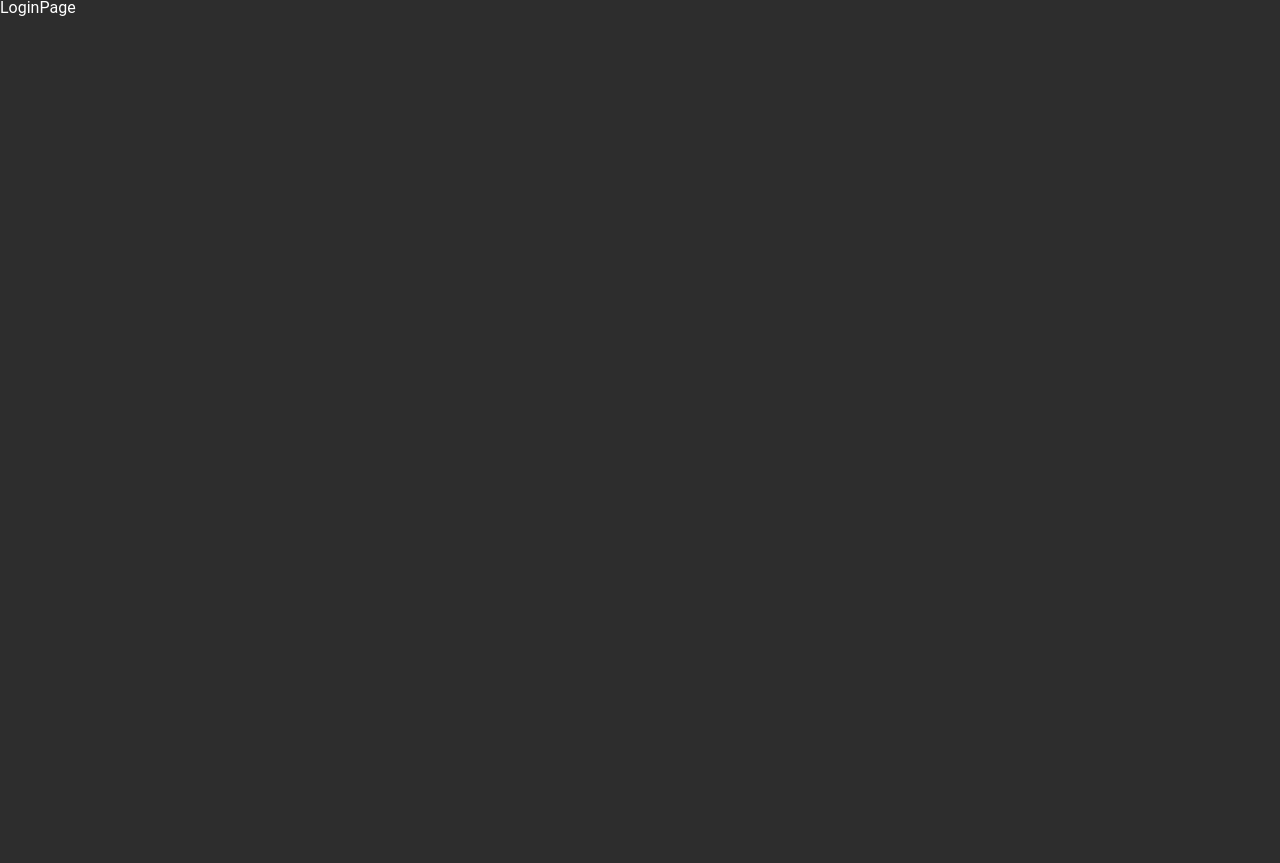
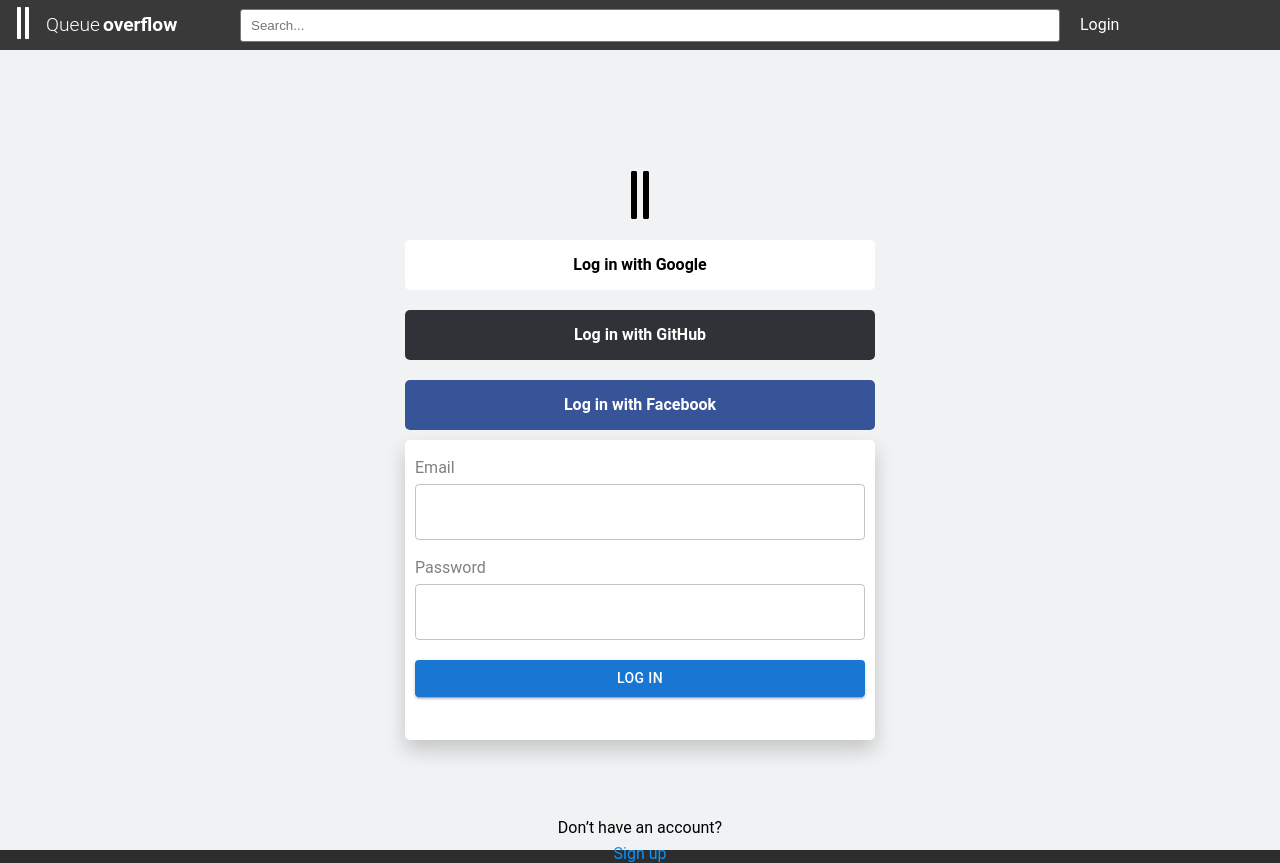
Before and after one commit to titichayajojo/Queue-overflow-project, a React (Create React App) app: page /LoginPage in a window 1280 px wide. Before the commit the page ends 800 px from the top, so only its background shows below. Built offline with nearby package versions, Linux system fonts and the light colour scheme.

Commit message:
:sparkles:  finish ui of login and register

```diff
--- a/package.json
+++ b/package.json
@@ -4,14 +4,20 @@
   "private": true,
   "proxy": "http://127.0.0.1:8000",
   "dependencies": {
+    "@emotion/react": "^11.5.0",
+    "@emotion/styled": "^11.3.0",
     "@fortawesome/fontawesome-svg-core": "^1.2.36",
     "@fortawesome/free-solid-svg-icons": "^5.15.4",
     "@fortawesome/react-fontawesome": "^0.1.16",
+    "@material/textfield": "^13.0.0",
+    "@mui/icons-material": "^5.0.5",
+    "@mui/material": "^5.0.5",
     "@testing-library/jest-dom": "^5.14.1",
     "@testing-library/react": "^11.2.7",
     "@testing-library/user-event": "^12.8.3",
     "react": "^17.0.2",
     "react-dom": "^17.0.2",
+    "react-icons": "^4.3.1",
     "react-router-dom": "^5.3.0",
     "react-scripts": "4.0.3",
     "styled-components": "^5.3.3",
--- a/src/App.js
+++ b/src/App.js
@@ -3,10 +3,13 @@
 import { Route, Switch, Redirect } from "react-router-dom";
 import LoginPage from "./Screens/LoginPage";
 import HomePage from "./Screens/HomePage";
+import Header from "../src/Components/Header/Header";
+import SignUp from "../src/Screens/SignUp";
 function App() {
   const routes = (
     <Switch>
       <Route exact path="/LoginPage" component={LoginPage} />
+      <Route exact path="/SignUp" component={SignUp} />
       <Route exact path="/" component={HomePage} />
       <Redirect to="/" />
     </Switch>
@@ -16,6 +19,7 @@
     <div>
       <Reset />
       <GlobalStyles />
+      <Header />
       <div>{routes}</div>
     </div>
   );
--- /dev/null
+++ b/src/Components/Button/NormalButton.js
@@ -0,0 +1,22 @@
+import classes from "./NormalButton.module.css";
+const NormalButton = (props) => {
+  return (
+    <div
+      className={classes.button}
+      style={{
+        ...props.item.style,
+      }}
+    >
+      <div
+        style={{
+          color: props.item.fontColor,
+
+          fontWeight: "bold",
+        }}
+      >
+        {props.item.name}
+      </div>
+    </div>
+  );
+};
+export default NormalButton;
--- /dev/null
+++ b/src/Components/Button/NormalButton.module.css
@@ -0,0 +1,10 @@
+.button{
+    background-color:yellow;
+    height:50px;
+    width:100%;
+    margin-top: 20px;
+    border-radius:5px;
+    justify-content: center;
+    align-items: center;
+    display: flex;
+}
--- a/src/Components/Header/Header.js
+++ b/src/Components/Header/Header.js
@@ -9,13 +9,21 @@
   return (
     <StyledHeader>
       <LogoLink to="/LoginPage">
-        <FontAwesomeIcon icon={faGripLinesVertical} size="2x" />
+        <FontAwesomeIcon
+          icon={faGripLinesVertical}
+          size="2x"
+          style={{ marginRight: 10 }}
+        />
         <span>
           Queue<b>overflow</b>
         </span>
       </LogoLink>
       <form action="" className="search">
-        <SearchInput type="text" placeholder="Search..."></SearchInput>
+        <SearchInput
+          type="text"
+          placeholder="Search..."
+          style={{ backgroundColor: "white" }}
+        ></SearchInput>
       </form>
       <ProfileLink to="/LoginPage">Login</ProfileLink>
     </StyledHeader>
--- /dev/null
+++ b/src/Components/Input/TextInput.js
@@ -0,0 +1,11 @@
+import classes from "./Textinput.module.css";
+import TextField from "@mui/material/TextField";
+import { fontWeight } from "@mui/system";
+export default function TextInput(props) {
+  return (
+    <div className={classes.textInput}>
+      <div style={{ color: "black", color: "grey" }}>{props.title}</div>
+      <TextField className={classes.textField} sx={{ marginTop: 1 }} />
+    </div>
+  );
+}
--- /dev/null
+++ b/src/Components/Input/Textinput.module.css
@@ -0,0 +1,10 @@
+
+.textField{
+    width:100%;
+}
+
+.textInput{
+
+    margin-top:20px;
+
+}
--- a/src/Screens/HomePage.js
+++ b/src/Screens/HomePage.js
@@ -4,7 +4,6 @@
 function HomePage() {
   return (
     <div>
-      <Header />
       <QuestionPage />
     </div>
   );
--- a/src/Screens/LoginPage.js
+++ b/src/Screens/LoginPage.js
@@ -1,9 +1,79 @@
-import Header from "../Components/Header/Header";
-
+import classes from "./LoginPage.module.css";
+import { FontAwesomeIcon } from "@fortawesome/react-fontawesome";
+import {} from "@fortawesome/free-solid-svg-icons";
+import { faGripLinesVertical } from "@fortawesome/free-solid-svg-icons";
+import Button from "@mui/material/Button";
+import { Link } from "react-router-dom";
+import NormalButton from "../Components/Button/NormalButton";
+import TextInput from "../Components/Input/TextInput";
+const buttons = [
+  {
+    name: "Log in with Google",
+    style: { background: "#FFFFFF" },
+    fontColor: "black",
+  },
+  {
+    name: "Log in with GitHub",
+    style: { background: "#2F3337" },
+    fontColor: "white",
+  },
+  {
+    name: "Log in with Facebook",
+    style: { background: "#385499" },
+    fontColor: "white",
+  },
+];
 function LoginPage() {
   return (
     <div>
-      <div>LoginPage</div>
+      <div className={classes.body}>
+        {/* <FontAwesomeIcon icon={faAdjust} size="3x" color={"black"} /> */}
+        <div className={classes.column}>
+          <div className={classes.logo}>
+            <FontAwesomeIcon
+              icon={faGripLinesVertical}
+              size="3x"
+              color={"black"}
+            />
+          </div>
+
+          {buttons.map((item) => {
+            return <NormalButton item={item} />;
+          })}
+
+          <div className={classes.inputBox}>
+            <TextInput title={"Email"} />
+            <TextInput title={"Password"} />
+            <Button
+              variant="contained"
+              className={classes.loginButton}
+              style={{ marginTop: 20 }}
+            >
+              Log in
+            </Button>
+          </div>
+          <div
+            style={{
+              marginTop: 80,
+
+              color: "black",
+            }}
+          >
+            Don’t have an account?
+          </div>
+          <Link to="/SignUp" style={{ textDecoration: "none" }}>
+            <div
+              style={{
+                marginTop: 10,
+
+                color: "#0A95FF",
+              }}
+            >
+              Sign up
+            </div>
+          </Link>
+        </div>
+      </div>
     </div>
   );
 }
--- /dev/null
+++ b/src/Screens/LoginPage.module.css
@@ -0,0 +1,62 @@
+.body{
+
+    background-color: rgba(241,242,243);
+    height: 100vh;
+    width: 100vw;
+    display: flex;
+    flex-direction: column;
+
+    align-items: center;
+}
+
+.column{
+    display: flex;
+    flex-direction: column;
+    align-items: center;
+
+    margin-top:120px;
+
+
+
+}
+
+.logo{
+
+
+    height:50px;
+    width:50px;
+    justify-content: center;
+    align-items: center;
+     display: flex;
+
+}
+
+.button{
+    background-color:yellow;
+    height:50px;
+    width:450px;
+    margin-top: 20px;
+    border-radius:5px;
+    justify-content: center;
+    align-items: center;
+    display: flex;
+}
+
+.inputBox{
+    background-color:rgb(255,255,255);
+    padding-left: 10px;
+    padding-right:10px;
+    height:300px;
+    width:450px;
+    margin-top: 10px;
+    border-radius:5px;
+    box-shadow: 0 10px 20px rgba(0,0,0,0.19);
+}
+
+
+.loginButton{
+    width:100%;
+
+
+
+}
--- /dev/null
+++ b/src/Screens/SignUp.js
@@ -0,0 +1,108 @@
+import classes from "./SignUpPage.module.css";
+import { FontAwesomeIcon } from "@fortawesome/react-fontawesome";
+import { faGripLinesVertical } from "@fortawesome/free-solid-svg-icons";
+import {
+  faComment,
+  faPizzaSlice,
+  faTags,
+  faTrophy,
+} from "@fortawesome/free-solid-svg-icons";
+import NormalButton from "../Components/Button/NormalButton";
+import TextInput from "../Components/Input/TextInput";
+import Button from "@mui/material/Button";
+const features = [
+  {
+    titile: "Get unstuck — ask a question",
+    icon: faComment,
+  },
+  {
+    titile: "Unlock new privileges like voting and commenting",
+    icon: faPizzaSlice,
+  },
+  {
+    titile: "Save your favorite tags, filters, and jobs",
+    icon: faTags,
+  },
+  {
+    titile: "Earn reputation and badges",
+    icon: faTrophy,
+  },
+];
+const buttons = [
+  {
+    name: "Log in with Google",
+    style: { background: "#FFFFFF" },
+    fontColor: "black",
+  },
+  {
+    name: "Log in with GitHub",
+    style: { background: "#2F3337" },
+    fontColor: "white",
+  },
+  {
+    name: "Log in with Facebook",
+    style: { background: "#385499" },
+    fontColor: "white",
+  },
+];
+
+const SignUp = (props) => {
+  return (
+    <div className={classes.body}>
+      <div className={classes.leftMain}>
+        <div style={{ marginTop: 400 }}>
+          <div style={{ fontSize: 30 }} className={classes.font}>
+            Join the Stack Overflow community
+          </div>
+          {features.map((item) => {
+            return (
+              <div className={classes.rowTitle}>
+                <FontAwesomeIcon
+                  icon={item.icon}
+                  size="2x"
+                  color={"black"}
+                  style={{ margin: 10 }}
+                />
+                <div style={{ fontSize: 20 }} className={classes.font}>
+                  {item.titile}
+                </div>
+              </div>
+            );
+          })}
+        </div>
+
+        <div
+          style={{ fontSize: 15, marginLeft: 10, marginTop: 10 }}
+          className={classes.font}
+        >
+          Collaborate and share knowledge with a private group for FREE. Get
+          Stack Overflow for Teams free for up to 50 users.
+        </div>
+      </div>
+      <div className={classes.rightMain}>
+        <div className={classes.buttonList}>
+          {buttons.map((item) => {
+            return <NormalButton item={item} />;
+          })}
+          <div className={classes.inputBox}>
+            <TextInput title={"Firstname"} />
+            <TextInput title={"Lastname"} />
+            <TextInput title={"Nickname"} />
+            <TextInput title={"Username"} />
+            <TextInput title={"Password"} />
+
+            <Button
+              variant="contained"
+              className={classes.loginButton}
+              style={{ marginTop: 20, fontWeight: "bold" }}
+            >
+              Sign Up
+            </Button>
+          </div>
+        </div>
+      </div>
+    </div>
+  );
+};
+
+export default SignUp;
--- /dev/null
+++ b/src/Screens/SignUpPage.module.css
@@ -0,0 +1,79 @@
+.body{
+
+    background-color: rgba(241,242,243);
+    height: 100vh;
+    width: 100vw;
+    display: flex;
+    flex-direction: row;
+    justify-content: center;
+    align-items: centerl;
+    align-items: center;
+}
+.column,.leftMain,.rightMain{
+    display: flex;
+    flex-direction: column;
+
+}
+
+.main{
+    height: 800px;
+    width: 800px;
+    display: flex;
+    flex-direction: row;
+    background-color:green;
+    justify-content: center;
+
+
+}
+.leftMain{
+    height: 100%;
+    width: 30%;
+
+}
+.rightMain{
+    height: 100%;
+
+    margin-left: 50px;
+}
+
+.rowTitle{
+    display: flex;
+    flex-direction: row;
+    margin-top: 20px;
+    align-items: center;
+    margin-left: 10px;
+
+}
+
+.font{
+    color: black
+}
+
+.buttonList{
+   justify-content: center;
+   align-items: center;
+   padding-top: 100px;
+
+
+
+
+}
+.inputBox{
+    background-color:rgb(255,255,255);
+    padding-left: 10px;
+    padding-right:10px;
+
+    width:450px;
+    margin-top: 10px;
+    border-radius:5px;
+    box-shadow: 0 10px 20px rgba(0,0,0,0.19);
+    padding-top: 10px;
+    padding-bottom: 20px;
+
+}
+.loginButton{
+    width:100%;
+    margin-bottom:20px;
+
+
+}
```
Also changed, not shown: 1 other file (tests, documents, lock files or other folders).
